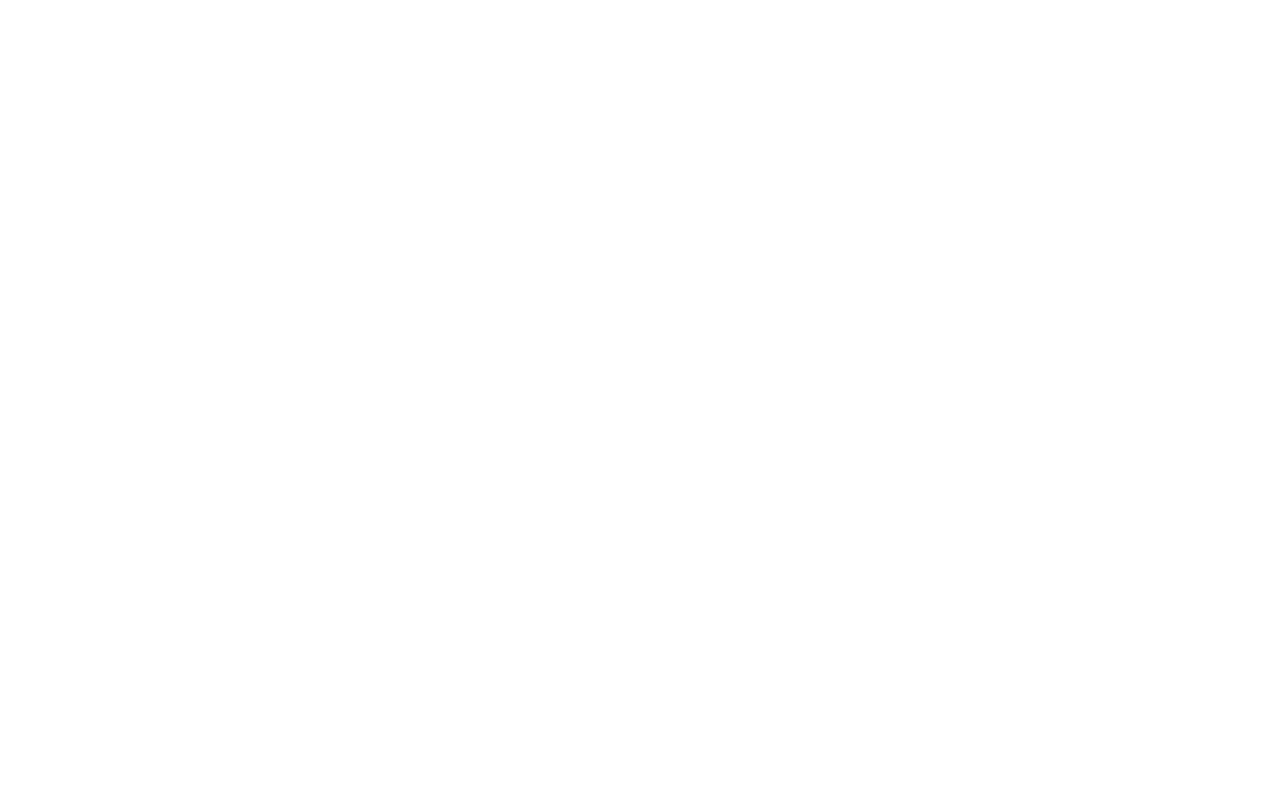
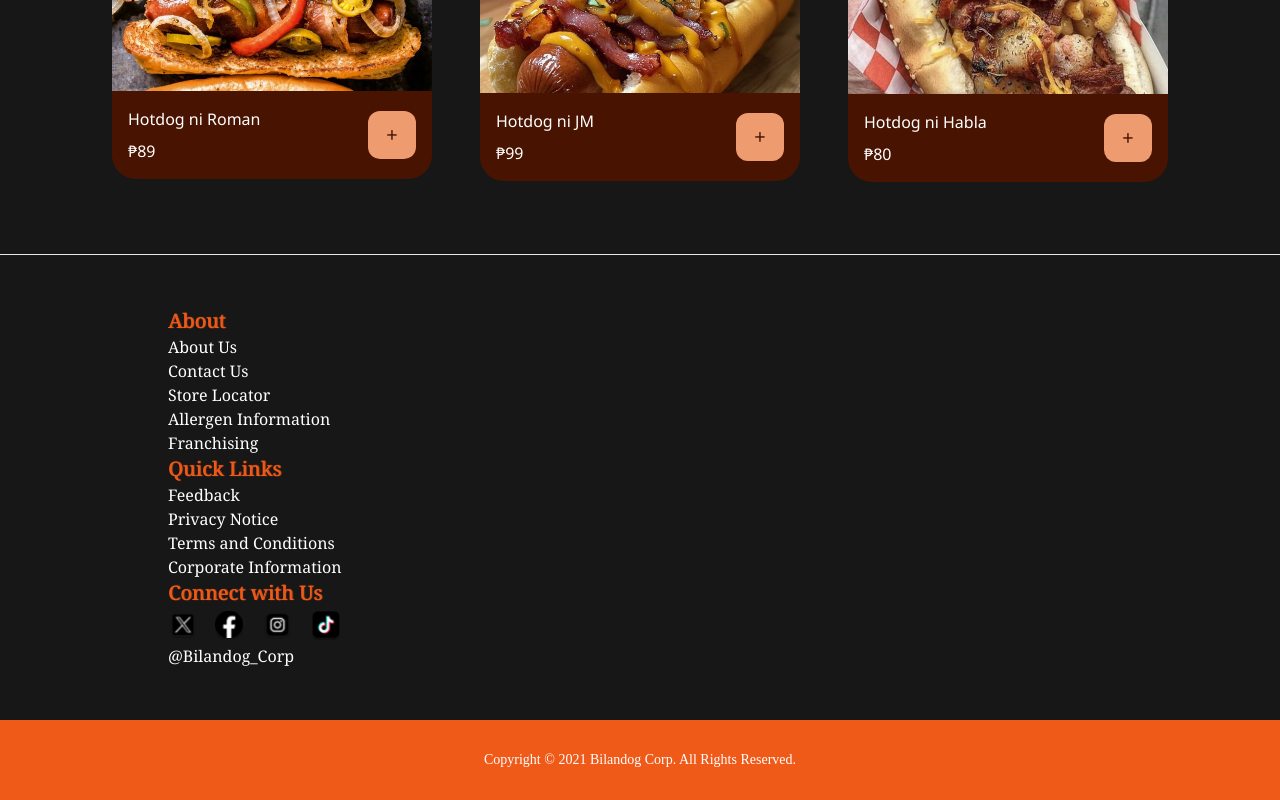
Before and after one commit to PyroJayxX/Bilandog-Ecommerce-V2, a Next.js app: page / in a window 1280 px wide. Shown: the part 1368-2168 px from the top of the page. Before the commit the page ends 800 px from the top, so only its background shows below. Built offline with nearby package versions, Linux system fonts and the light colour scheme.

Commit message:
Minor bug fix

```diff
--- a/src/app/page.tsx
+++ b/src/app/page.tsx
@@ -6,16 +6,16 @@
 
 export default function Home() {
   return (
-    <div className="w-screen h-screen overflow-x-hidden bg-[#171717]">
+    <div className="w-full h-full overflow-x-hidden bg-[#171717]">
 
       <div className="relative flex flex-col w-full h-full">
         <TopNav />
-        <div className="absolute top-0 left-0 w-full h-full grid">
+        <div className="w-full md:h-screen grid">
           <Hero />
         </div>
       </div>
 
-      <div className="w-full h-auto p-8 xl:my-5">
+      <div className="w-full h-full p-8 xl:my-5">
         <div className="flex relative">
           <h1 className="text-4xl xl:text-5xl font-bold text-center italic font-serif flex-grow text-white">Best Sellers</h1>
           <Image src="/icons/cart_icon.svg" alt="Arrow" width={40} height={40} className="m-auto md:absolute md:right-10 filter invert" />
@@ -25,8 +25,7 @@
       </div>
 
       <div>
-      <Footer />
-
+        <Footer />
       </div>
 
     </div>
--- a/src/components/BestSellerGrid.tsx
+++ b/src/components/BestSellerGrid.tsx
@@ -3,7 +3,7 @@
 
 export const BestSellerGrid: React.FC = () => {
   return (
-    <div className="w-full min-h-screen text-white grid md:grid-cols-2 lg:grid-cols-3 gap-12 py-5 px-20 items-center">
+    <div className="w-full h-full text-white grid md:grid-cols-2 lg:grid-cols-3 gap-12 py-5 px-5 md:px-20 items-center">
         <Card image="/images/HDrill.png" price="79" name="Hotdog ni Edrill" />
         <Card image="/images/HDRimoo.png" price="69" name="Hotdog ni Rimoo" />
         <Card image="/images/HDLans.png" price="59" name="Hotdog ni Lans" />
--- a/src/components/Card.tsx
+++ b/src/components/Card.tsx
@@ -12,7 +12,7 @@
     <div className="flex flex-col items-start bg-[#481401] rounded-3xl">
       <Image src={image} alt={name} layout="responsive" width={1} height={1} />
       <div className="grid grid-cols-2 grid-rows-2 gap-2 w-full items-center justify-center p-4">
-      <p className="col-span-1 row-span-1 truncate" title={name}>{name}</p>
+      <p className="col-span-1 row-span-1 md:truncate" title={name}>{name}</p>
       <button className="col-span-1 row-span-2 ml-auto bg-[#EE9B70] text-[#481401] text-xl text-center rounded-xl w-12 h-12 flex items-center justify-center">+</button>
       <p className="col-span-1 row-span-1">₱{price}</p>
       </div>
--- a/src/components/Footer.tsx
+++ b/src/components/Footer.tsx
@@ -6,7 +6,7 @@
   return (
     <>
         <hr />
-        <div className="w-screen h-auto p-8 xl:my-5 md:mx-10 px-32 bg-[#171717] text-white grid grid-cols-3 gap-10 justify-space items-start font-serif">
+        <div className="w-screen h-auto p-8 xl:my-5 md:mx-10 px-32 bg-[#171717] text-white grid grid-cols-3 gap-10 justify-space items-start font-serif hidden md:block">
             <div className="flex flex-col items-start w-full mx-auto">
             <h1 className="text-[#F05A19] text-xl" style={{textShadow: '1px 0px 1px #F05A19'}}> About </h1>
             <Link href="/">About Us</Link>
```
